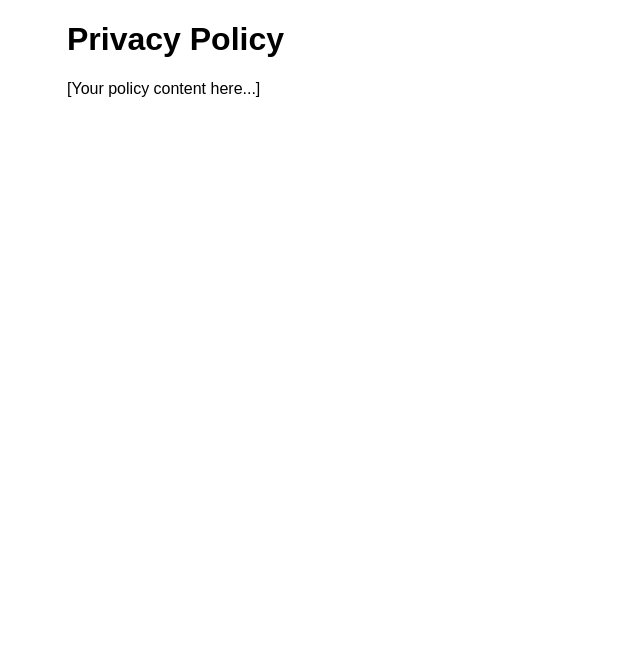
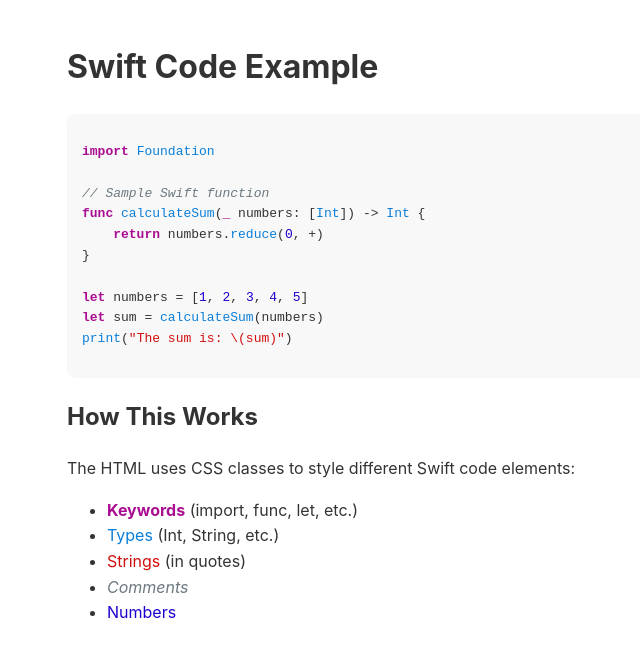
Before and after one commit to Foia65/Dof-Calculator-Privacy, a plain HTML site: page index.html in a window 1280 px wide. Shown: the whole page, without its empty margins (173-813 px from the left). Drawn offline with Linux system fonts and the light colour scheme.

Commit message:
Update index.html

```diff
--- a/index.html
+++ b/index.html
@@ -1,11 +1,67 @@
 <!DOCTYPE html>
-<html>
+<html lang="en">
 <head>
-  <title>FoiaSoft Privacy Policy</title>
-  <style>body { font-family: Arial; max-width: 800px; margin: auto; }</style>
+    <meta charset="UTF-8">
+    <meta name="viewport" content="width=device-width, initial-scale=1.0">
+    <title>Swift Code Display</title>
+    <style>
+        body {
+            font-family: -apple-system, BlinkMacSystemFont, sans-serif;
+            line-height: 1.6;
+            color: #333;
+            max-width: 800px;
+            margin: 0 auto;
+            padding: 20px;
+        }
+        .code-container {
+            background-color: #f8f8f8;
+            border-radius: 8px;
+            padding: 15px;
+            overflow-x: auto;
+        }
+        .swift-keyword {
+            color: #AA0D91;
+            font-weight: bold;
+        }
+        .swift-type {
+            color: #0A7FDA;
+        }
+        .swift-string {
+            color: #D20F0F;
+        }
+        .swift-comment {
+            color: #6C7980;
+            font-style: italic;
+        }
+        .swift-number {
+            color: #1C00CF;
+        }
+    </style>
 </head>
 <body>
-  <h1>Privacy Policy</h1>
-  <p>[Your policy content here...]</p>
+    <h1>Swift Code Example</h1>
+
+    <div class="code-container">
+        <pre><code><span class="swift-keyword">import</span> <span class="swift-type">Foundation</span>
+
+<span class="swift-comment">// Sample Swift function</span>
+<span class="swift-keyword">func</span> <span class="swift-type">calculateSum</span>(<span class="swift-keyword">_</span> numbers: [<span class="swift-type">Int</span>]) -&gt; <span class="swift-type">Int</span> {
+    <span class="swift-keyword">return</span> numbers.<span class="swift-type">reduce</span>(<span class="swift-number">0</span>, +)
+}
+
+<span class="swift-keyword">let</span> numbers = [<span class="swift-number">1</span>, <span class="swift-number">2</span>, <span class="swift-number">3</span>, <span class="swift-number">4</span>, <span class="swift-number">5</span>]
+<span class="swift-keyword">let</span> sum = <span class="swift-type">calculateSum</span>(numbers)
+<span class="swift-type">print</span>(<span class="swift-string">"The sum is: \(sum)"</span>)</code></pre>
+    </div>
+
+    <h2>How This Works</h2>
+    <p>The HTML uses CSS classes to style different Swift code elements:</p>
+    <ul>
+        <li><span class="swift-keyword">Keywords</span> (import, func, let, etc.)</li>
+        <li><span class="swift-type">Types</span> (Int, String, etc.)</li>
+        <li><span class="swift-string">Strings</span> (in quotes)</li>
+        <li><span class="swift-comment">Comments</span></li>
+        <li><span class="swift-number">Numbers</span></li>
+    </ul>
 </body>
 </html>
```
